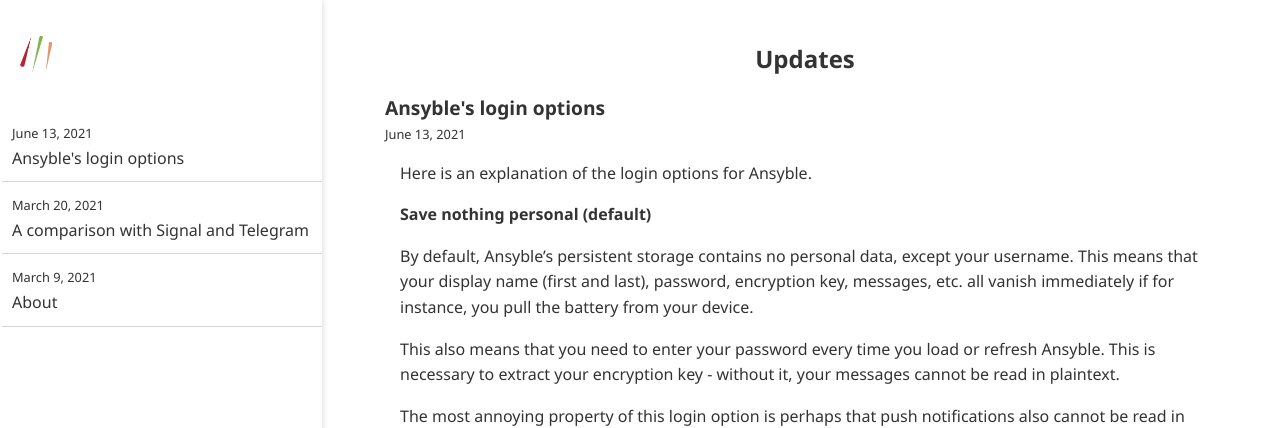
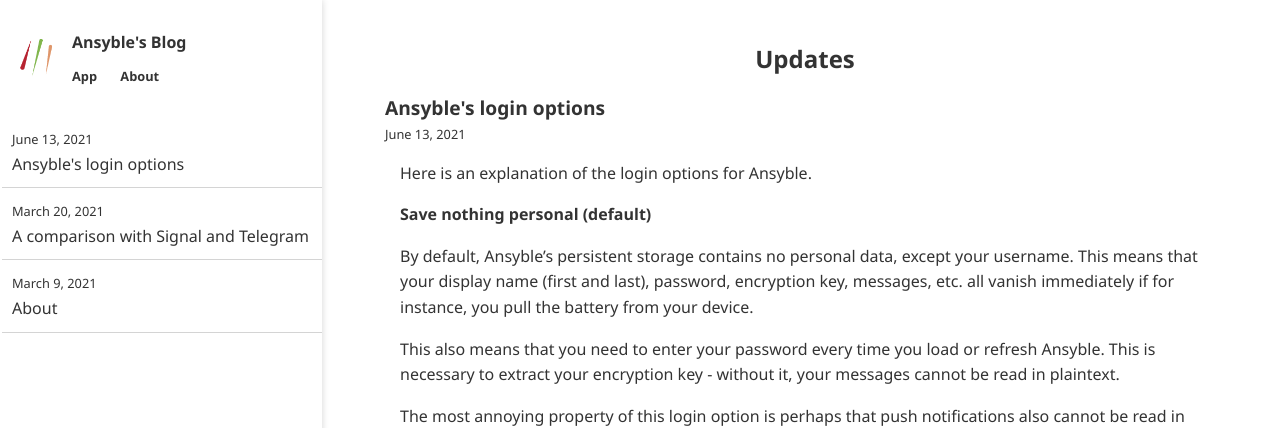
Before and after one commit to ansyblenetwork/ansybleblog, a Jekyll site: the page built from index.html, in a window 1280 px wide. Shown: the top 428 px of the page. Built offline with Jekyll 4.4.1, drawn with Linux system fonts in a browser that asks for light colours.

Commit message:
Update page.html

```diff
--- a/_layouts/page.html
+++ b/_layouts/page.html
@@ -25,7 +25,7 @@
 	<div class="rpanel" id="accountPanel" tabIndex="-1" onfocus="D('postlist').focus();">
 		<div class="titlepanel">
 			<a href="{{ "" | absolute_url }}"><img id="titleimg" src="{{ "icon-192x192.png" | relative_url }}" alt="{{ site.posts.last.url | relative_url }}" style="flex-shrink:0; max-height:50px; min-width:50px; padding-right:10px"></a>
-			<span id="titletext" style="display:none; font-weight:bold;"><a href="{{ "" | absolute_url }}">{{ site.name }}</a>
+			<span id="titletext" style="font-weight:bold;"><a href="{{ "" | absolute_url }}">{{ site.name }}</a>
 				<div style="margin-top:10px; font-size:0.8em;">
 					<a href="https://ansyblemessenger.herokuapp.com/">App</a>
 					<a style="margin-left:20px"  href="{{ site.posts.last.url | relative_url }}">About</a>
```
